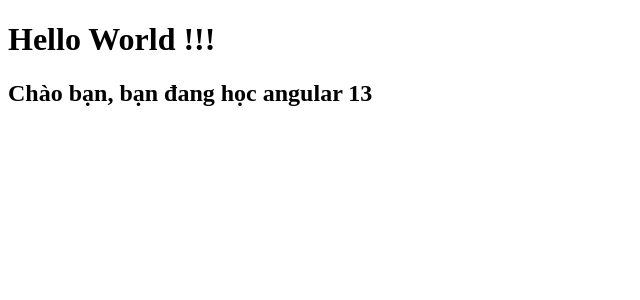
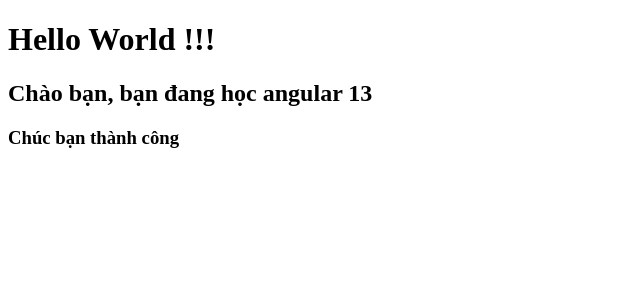
Before and after one commit to hoainam-99/angular12, an Angular app: page / in a window 1280 px wide. Shown: the top 300 px of the page, without its empty margins (0-640 px from the left). Built offline with nearby package versions, Linux system fonts and the light colour scheme.

Commit message:
hello world

```diff
--- a/src/app/app.component.html
+++ b/src/app/app.component.html
@@ -1,2 +1,3 @@
 <h1>Hello World !!!</h1>
 <h2>Chào bạn, bạn đang học angular 13</h2>
+<h3>Chúc bạn thành công</h3>
```
